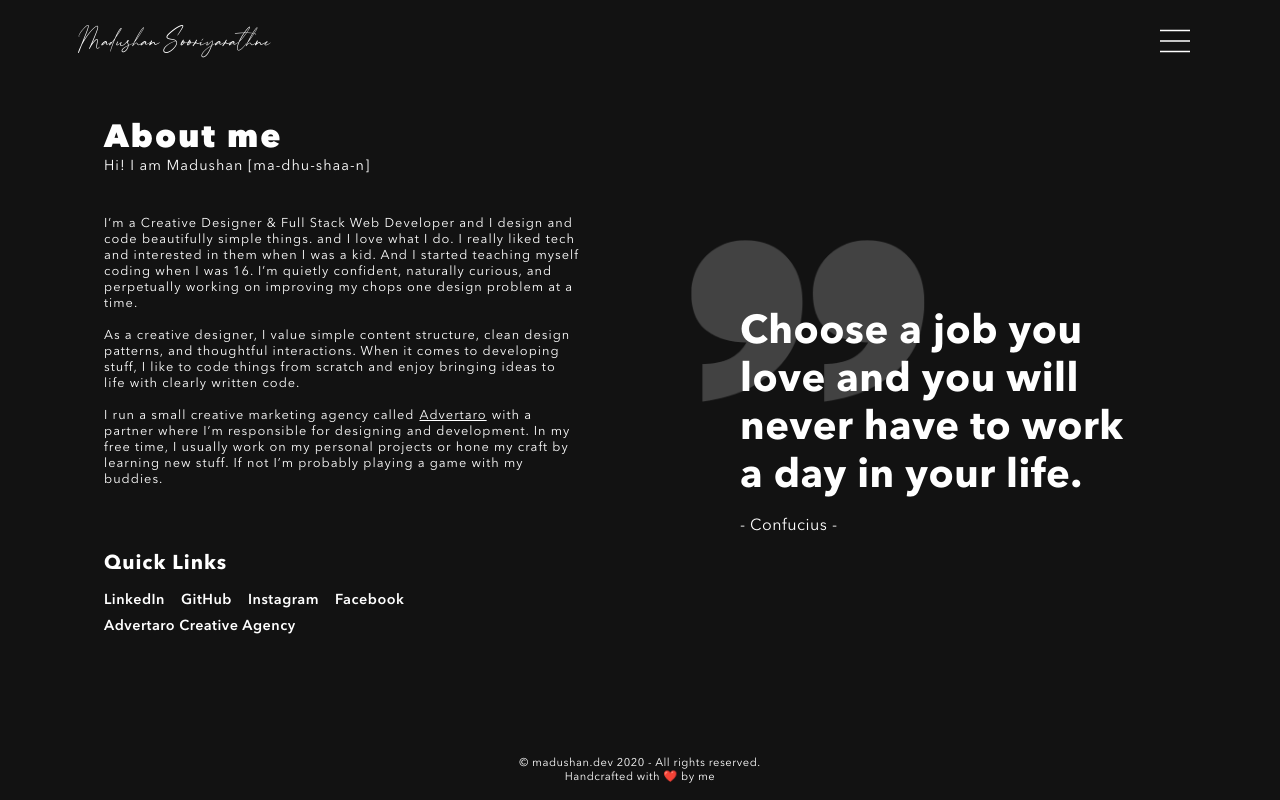
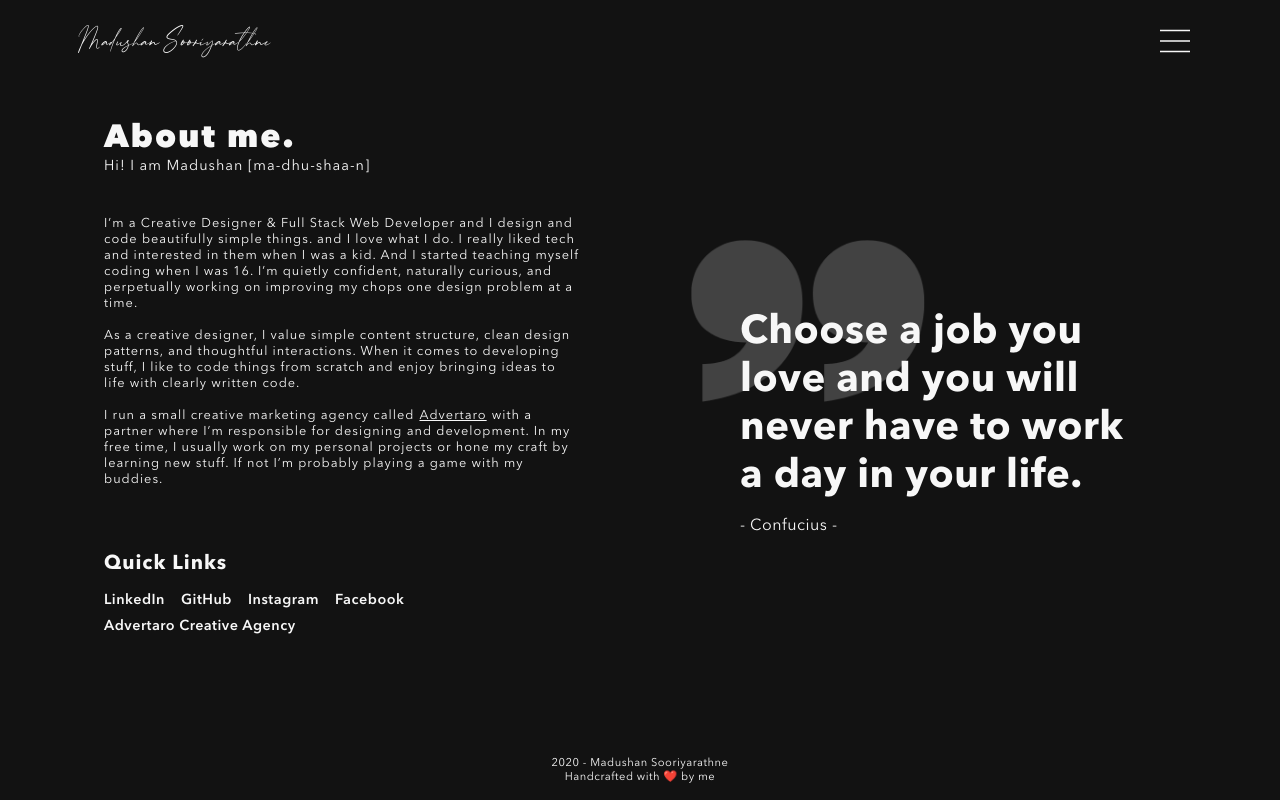
Before and after one commit to madushan-sooriyarathne/madushan-portfolio, a Next.js app: page /about in a window 1280 px wide. Built offline with nearby package versions, Linux system fonts and the light colour scheme.

Commit message:
minor text changes

```diff
--- a/components/layout/about/AboutSection.js
+++ b/components/layout/about/AboutSection.js
@@ -24,7 +24,7 @@ const AboutSection = () => {
     <Section>
       <TextWrapper>
         <TitleGroup>
-          <HeadingPrimary>About me</HeadingPrimary>
+          <HeadingPrimary>About me.</HeadingPrimary>
           <HeadingSub>Hi! I am Madushan [ma-dhu-shaa-n]</HeadingSub>
         </TitleGroup>
         <Description>
--- a/components/layout/footer/Footer.js
+++ b/components/layout/footer/Footer.js
@@ -3,9 +3,7 @@ import { FooterWrapper, Copyright } from "./FooterStyles";
 const Footer = () => {
   return (
     <FooterWrapper>
-      <Copyright>
-        © madushan.dev {new Date().getFullYear()} - All rights reserved.
-      </Copyright>
+      <Copyright>{new Date().getFullYear()} - Madushan Sooriyarathne</Copyright>
       <Copyright>Handcrafted with ❤️ by me</Copyright>
     </FooterWrapper>
   );
--- a/components/layout/tech-stack-section/TechStackSection.js
+++ b/components/layout/tech-stack-section/TechStackSection.js
@@ -15,7 +15,7 @@ const TechStackSection = ({ stacks }) => {
   return (
     <Section>
       <TitleGroup centered={true}>
-        <HeadingPrimary>What I use</HeadingPrimary>
+        <HeadingPrimary>What I use.</HeadingPrimary>
         <HeadingSub>
           This is my current go-to stack. This can change time to time.
         </HeadingSub>
--- a/styles/theme.js
+++ b/styles/theme.js
@@ -1,7 +1,7 @@
 const theme = {
   colorBlack: "#121212",
   colorBlackLight: "#222222",
-  colorWhite: "#fff",
+  colorWhite: "#f7f7f7",
   colorGray: "#3B3B3B",
   colorGrayLight: "#7e7e7e",
   colorSuccess: "#06D6A0",
```
